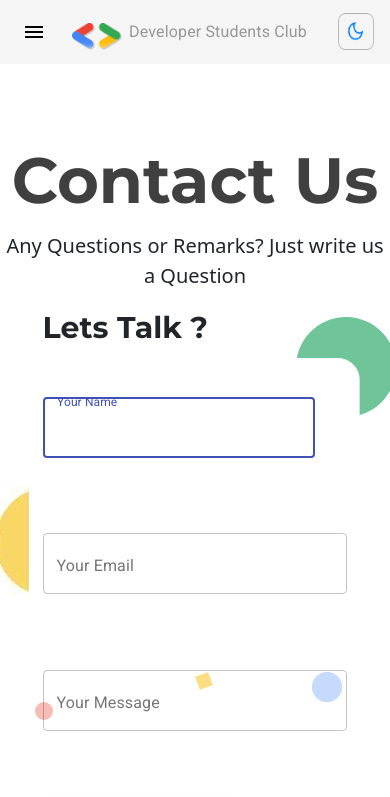
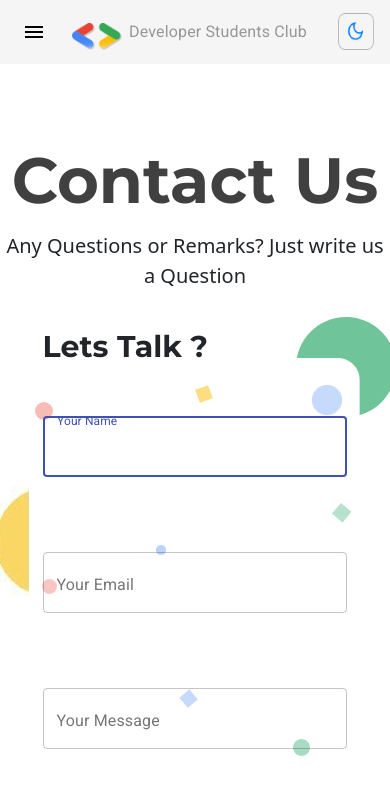
Before and after one commit to GDSC-DJSCE/official-website, a React (Create React App) app: page /contact in a window 390 px wide. Shown: the top 797 px of the page. Built offline with nearby package versions, Linux system fonts and the light colour scheme; no server answers.

Commit message:
updated Contact page

```diff
--- a/src/components/Footer.jsx
+++ b/src/components/Footer.jsx
@@ -6,7 +6,7 @@ import MoreIcon from "@mui/icons-material/MoreVert";
 
 export const Footer = () => {
   return (
-    <AppBar position="relative" color="primary" sx={{ top: "auto", bottom: 0 }}>
+    <AppBar position="relative" color="primary" sx={{ top: "auto", bottom: 0 }} >
       <Toolbar>
         <IconButton color="inherit" aria-label="open drawer">
           <MenuIcon />
--- a/src/pages/Contact.css
+++ b/src/pages/Contact.css
@@ -200,6 +200,10 @@
     .header{
         font-size: 40px;
     }
+    .head{
+        font-size: 30px;
+        margin-top: 6vh;
+    }
     .mainbody{
         position: relative;
         height: 180vh;
@@ -224,7 +228,7 @@
         align-items: center;
     }
     .box{
-        grid-template-rows: 67% 33%;
+        grid-template-rows: 62% 38%;
         grid-template-columns: 100%;
         width: 329px;
         height: 1000px;
--- a/src/pages/Contact.jsx
+++ b/src/pages/Contact.jsx
@@ -26,17 +26,7 @@ var user = process.env.REACT_APP_ACCESS_TOKEN;
 var user_id = process.env.REACT_APP_USERID;
 var redRect = require('../assets/images/redRect.svg');
 const useStyles = makeStyles({
-	root: {
-		'& .MuiOutlinedInput-root': {
-			width: '19rem',
-			height: '100px',
-		},
-	},
-	root1: {
-		'& .MuiOutlinedInput-root': {
-			width: '19rem',
-		},
-	},
+
 
 	mainContainer: {
 		display: 'grid',
@@ -54,7 +44,7 @@ const useStyles = makeStyles({
 	},
 	inputbox: {
 		marginBottom: '1rem',
-		width: '17rem',
+		width: '19rem',
 		borderColor: 'blue',
 	},
 	signbtn: {
@@ -79,7 +69,7 @@ const useStyles = makeStyles({
 	},
 	blue2: {
 		position: 'absolute',
-		top: '60%',
+		top: '57vh',
 		left: '40%',
 		width: '10px',
 		height: '10px',
@@ -88,7 +78,7 @@ const useStyles = makeStyles({
 	},
 	red1: {
 		position: 'absolute',
-		top: '67%',
+		top: '61vh',
 		left: '42px',
 		width: '15px',
 		height: '15px',
@@ -96,7 +86,7 @@ const useStyles = makeStyles({
 	},
 	red2: {
 		position: 'absolute',
-		top: '42%',
+		top: '40vh',
 		left: '9%',
 		width: '18px',
 		height: '18px',
@@ -104,7 +94,7 @@ const useStyles = makeStyles({
 	},
 	green1: {
 		position: 'absolute',
-		top: '84%',
+		top: '80vh',
 		left: '75%',
 		width: '17px',
 		height: '17px',
@@ -112,7 +102,7 @@ const useStyles = makeStyles({
 	},
 	blue1: {
 		position: 'absolute',
-		top: '40%',
+		top: '38vh',
 		left: '80%',
 		width: '30px',
 		height: '30px',
@@ -120,7 +110,7 @@ const useStyles = makeStyles({
 	},
 	yellowR1: {
 		position: 'absolute',
-		top: '40%',
+		top: '38vh',
 		left: '50%',
 		width: '18px',
 		height: '18px',
@@ -128,7 +118,7 @@ const useStyles = makeStyles({
 	},
 	yellowR2: {
 		position: 'absolute',
-		top: '97%',
+		top: '95vh',
 		left: '7.5%',
 		width: '15px',
 		height: '15px',
@@ -136,7 +126,7 @@ const useStyles = makeStyles({
 	},
 	yellowR3: {
 		position: 'absolute',
-		top: '103%',
+		top: '100vh',
 		left: '65%',
 		width: '15px',
 		height: '15px',
@@ -144,7 +134,7 @@ const useStyles = makeStyles({
 	},
 	blueR: {
 		position: 'absolute',
-		top: '78%',
+		top: '74vh',
 		left: '46%',
 		width: '19px',
 		height: '19px',
@@ -152,7 +142,7 @@ const useStyles = makeStyles({
 	},
 	greenR: {
 		position: 'absolute',
-		top: '54%',
+		top: '52vh',
 		left: '85%',
 		width: '20px',
 		height: '20px',
@@ -160,7 +150,7 @@ const useStyles = makeStyles({
 	},
 	red3: {
 		position: 'absolute',
-		top: '110%',
+		top: '103vh',
 		left: '55%',
 		width: '30px',
 		height: '30px',
@@ -176,7 +166,7 @@ const useStyles = makeStyles({
 	},
 	rgby2: {
 		position: 'absolute',
-		marginTop: '1002px',
+		marginTop: '230%',
 		left: '75%',
 		width: '105px',
 		height: '105px',
@@ -377,8 +367,8 @@ const useStyles = makeStyles({
 	},
 	rgbyCircle1: {
 		position: 'absolute',
-		marginTop: '720px',
-		left: '83%',
+		marginTop: '750px',
+		left: '84%',
 		width: '160px',
 		height: '160px',
 	},
@@ -639,7 +629,7 @@ export const Contact = () => {
 						</div>
 						<div className="message-box">
 							<TextField
-								className={classes.root1}
+								className={classes.inputbox}
 								label="Your Email"
 								name="email"
 								onChange={handleChanges}
@@ -652,7 +642,7 @@ export const Contact = () => {
 						<div
 							style={{
 								marginTop: '2px',
-								paddingBottom: '15px',
+								//paddingBottom: '15px',
 								color: 'red',
 								fontSize: '0.9rem',
 								marginBottom: '4rem',
@@ -663,7 +653,7 @@ export const Contact = () => {
 
 						<div className="message-box">
 							<TextField
-								className={classes.root1}
+								className={classes.inputbox}
 								label="Your Message"
 								name="message"
 								onChange={handleChanges}
@@ -676,7 +666,7 @@ export const Contact = () => {
 						<div
 							style={{
 								marginTop: '2px',
-								paddingBottom: '2px',
+								//paddingBottom: '2px',
 								color: 'red',
 								fontSize: '0.9rem',
 								marginBottom: '4rem',
```
